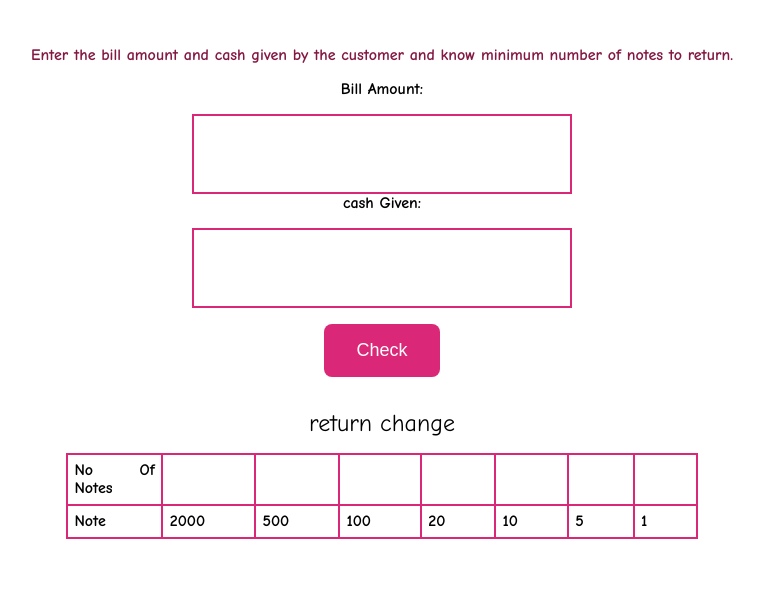
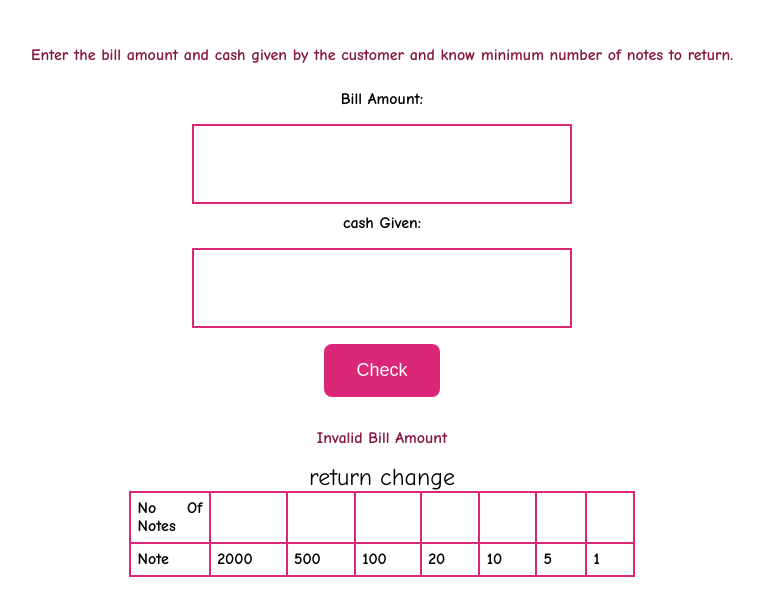
Before and after one commit to Lavanyabts/mark-10, a plain HTML site: page index.html in a window 1280 px wide. Both pictures are taken after a click on the button "Check". Shown: the part 79-694 px from the top of the page, without its empty margins (258-1022 px from the left). Drawn offline with Linux system fonts and the light colour scheme; a web font is replaced by a local one.

Commit message:
docs: changes

```diff
--- a/app.js
+++ b/app.js
@@ -1,7 +1,7 @@
 const billAmount = document.querySelector("#bill-amount");
 const cashGiven = document.querySelector("#cash-given");
 const checkButton = document.querySelector("#check-button");
-const message = document.querySelector("#error-message");
+const Message = document.querySelector("#error-Message");
 const noOfNotes = document.querySelectorAll(".no-of-notes");
 
 const availableNotes = [2000, 500, 100, 20, 10, 5, 1];
@@ -61,7 +61,7 @@ for(let i=0; i<availableNotes.length; i++) {
 } */
 
 function hideMessage() {
-    message.style.display = "none";
+    Message.style.display = "none";
 }
 
 function showMessage(msg) {
--- a/index.html
+++ b/index.html
@@ -19,7 +19,7 @@
          <label for="cash-given">cash Given:</label>
          <input id="cash-given" type="text" />
          <button id="check-button">Check</button>
-         <p id="error-message"></p>
+         <p id="error-Message"></p>
          <table class="change-table">
              <caption>
                  return change
--- a/style.css
+++ b/style.css
@@ -29,6 +29,10 @@ p {
     padding: 1rem;
 }
 
+.label {
+    padding-top: 199sch;
+}
+
 input {
     box-sizing: border-box;
     display: block;
@@ -45,7 +49,7 @@ input {
     background-color: var(--primary-color);
     border: none;
     color: #fff;
-    margin: 1rem 0rem;
+    margin: 1rem;
     padding: 1rem 2rem;
     border-radius: 0.5rem;
     font-size: large;
@@ -54,14 +58,14 @@ input {
 }
 
 .change-table {
-        width: 50%;
+        width: 40%;
         text-align: justify;
         border-collapse: collapse;
         margin: auto;
 }
 
 .change-table caption {
-    margin: 1rem auto;
+    margin: auto;
     font-size: x-large;
     font-weight: 500;
 }
@@ -70,5 +74,10 @@ th,td {
     border: 2px solid var(--primary-color);
     width: 0%;
     border-collapse: collapse;
-    padding: 0.4rem;
+    padding: 0.4em
 }
+
+label {
+    padding-top: 10px;
+    display: block;
+}
```
